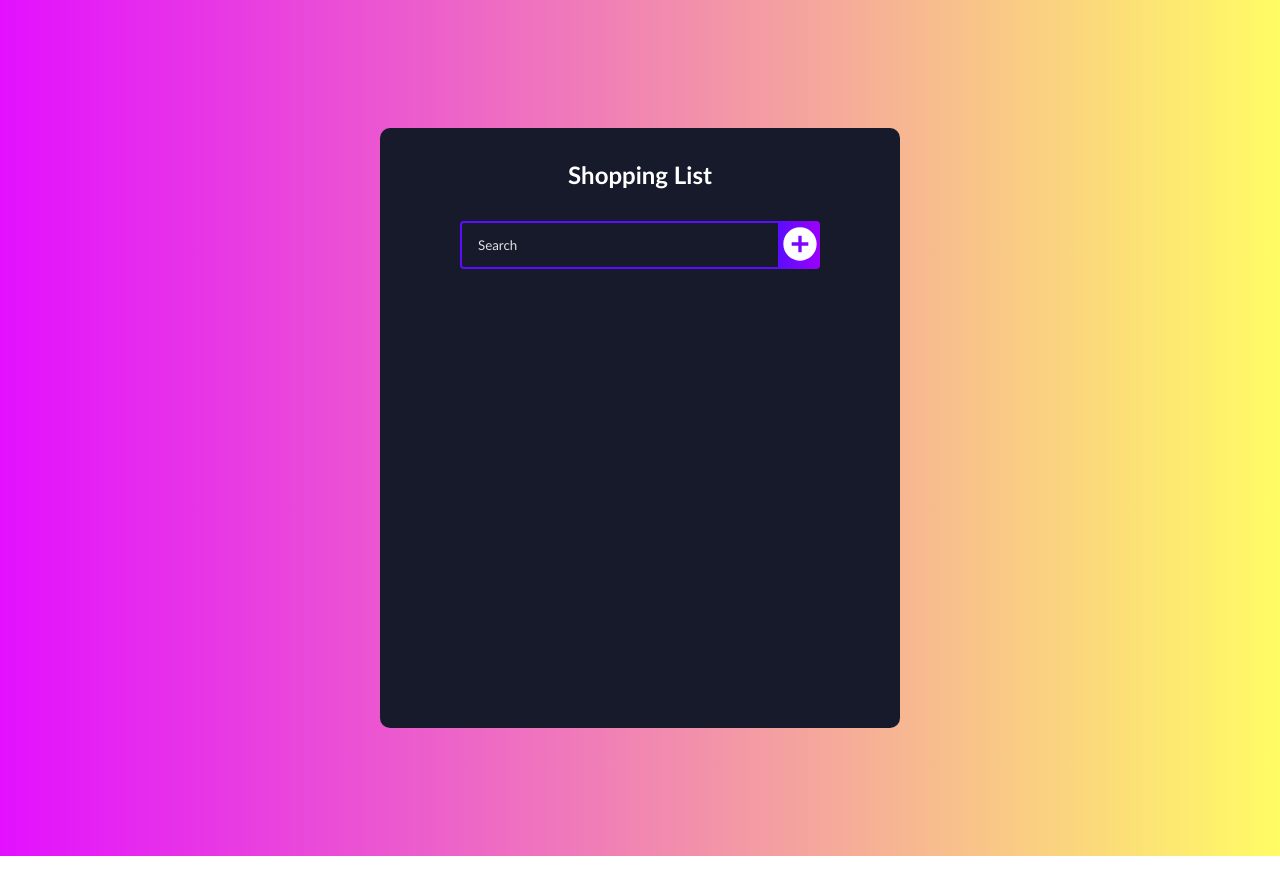
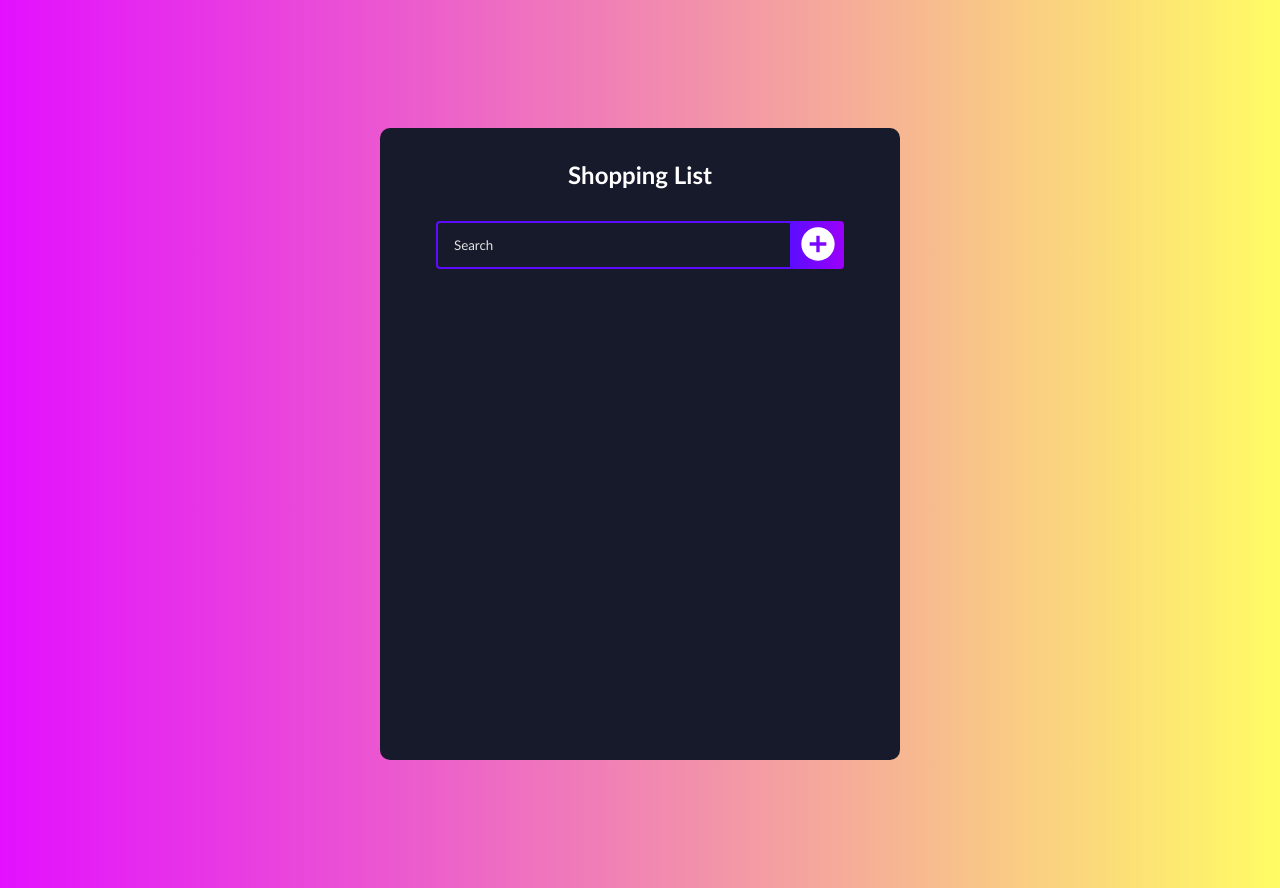
Before and after one commit to prashantbharati/ToBuy, a React (Create React App) app: page / in a window 1280 px wide. Before the commit the page ends 856 px from the top, so only its background shows below. Built offline with nearby package versions, Linux system fonts and the light colour scheme.

Commit message:
added style fonts

```diff
--- a/src/App.css
+++ b/src/App.css
@@ -1,7 +1,4 @@
 * {
-  box-sizing: border-box;
-  margin: 0;
-  padding: 0;
   font-family: "Trebuchet MS", "Lucida Sans Unicode", "Lucida Grande",
     "Lucida Sans", Arial, sans-serif;
 }
```
